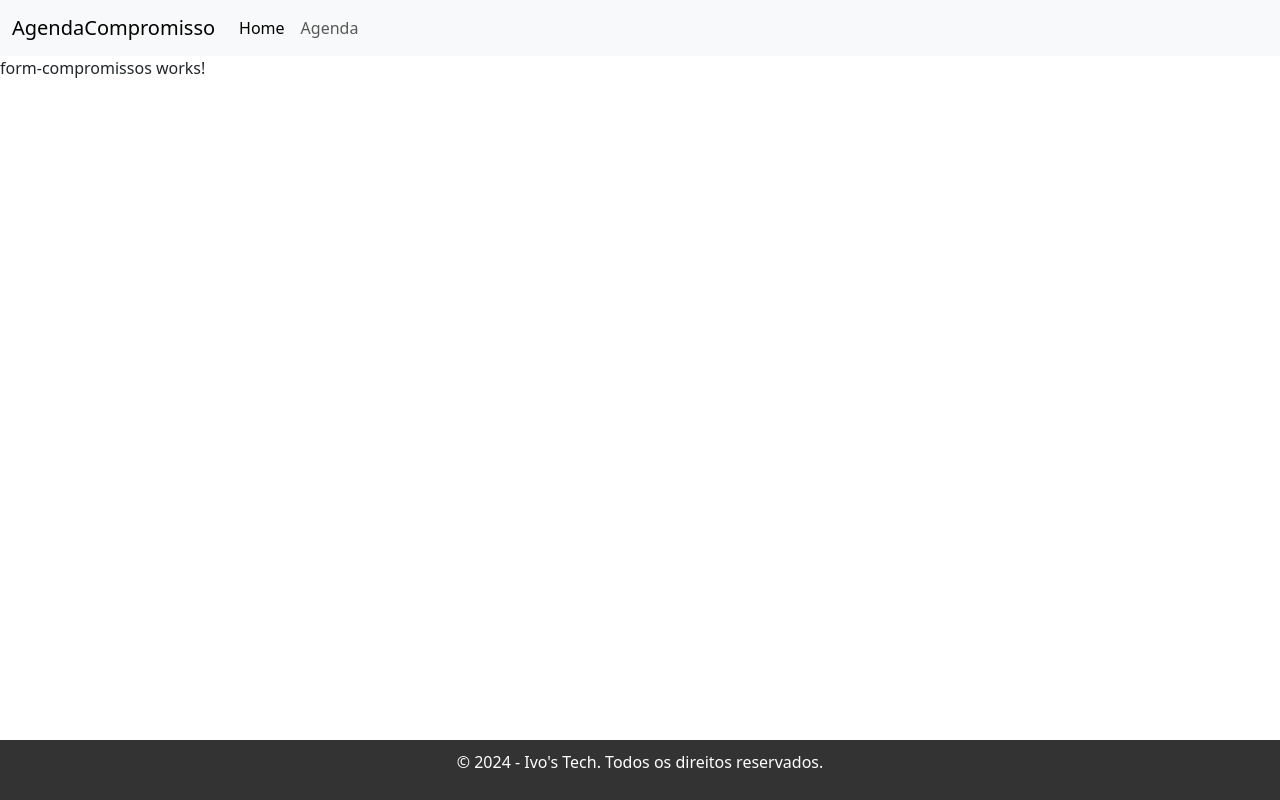
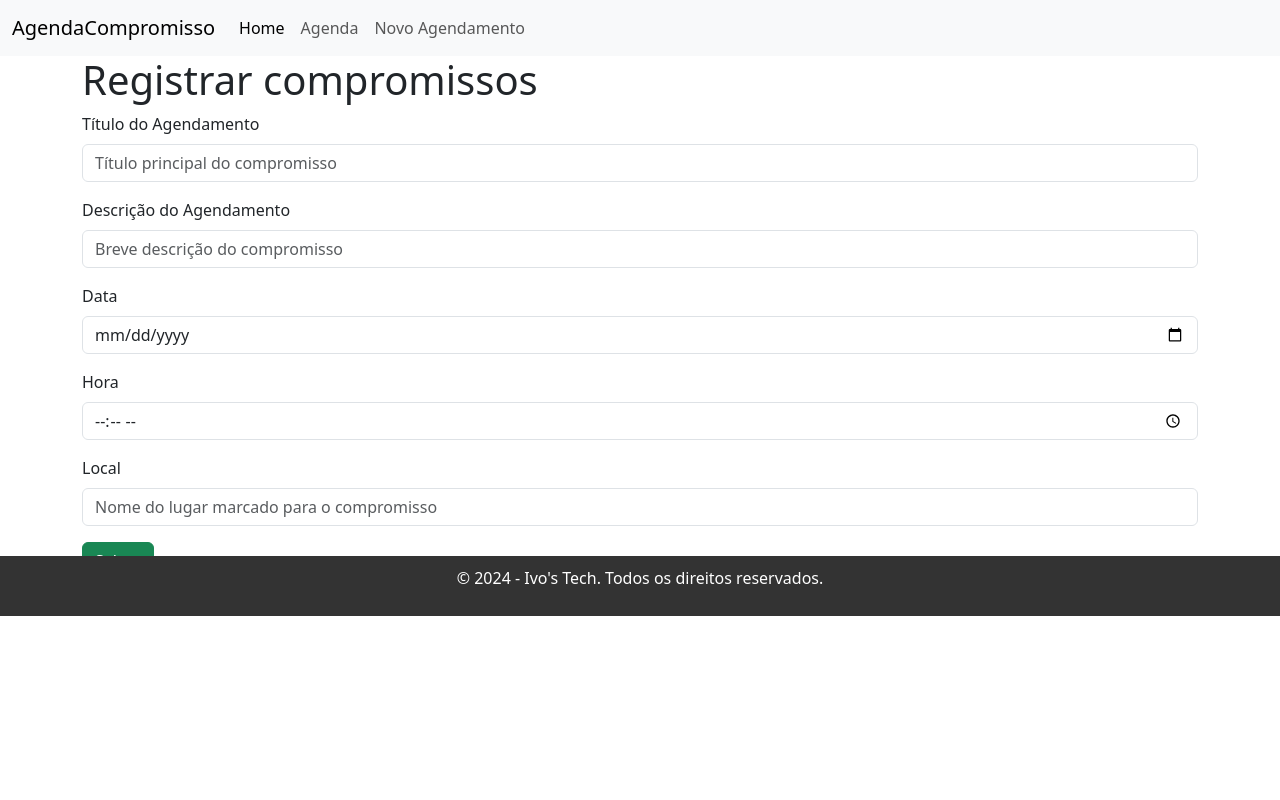
Before and after one commit to ivoosa7/ProjectFinalAngularFrontEnd, an Angular app: page /formcompromissos in a window 1280 px wide. Built offline with nearby package versions, Linux system fonts and the light colour scheme.

Commit message:
Segundo serviço criado método post, salvando novos compromissos em minha agenda

```diff
--- a/db.json
+++ b/db.json
@@ -7,6 +7,14 @@
       "data": "2024-11-20",
       "hora": "14:00",
       "local": "Escritório"
+    },
+    {
+      "id": 2,
+      "titulo": "Prova de Economia",
+      "descricao": "Prova nesta próxima segunda com o conteúdo passado na última aula sobre juros verticais",
+      "data": "2024-12-09",
+      "hora": "11:20",
+      "local": "Fatec Itu, Itu"
     }
   ]
 }
--- a/src/app/agenda.service.ts
+++ b/src/app/agenda.service.ts
@@ -18,5 +18,10 @@ export class AgendaService {
     return this.http.get<Agenda[]>(this.url);
   }
 
+  //2ª Função
+  addAgenda(agenda: Agenda): Observable<Agenda>{
+    return this.http.post<Agenda>(this.url, agenda);
+  }
+
 
 }
--- a/src/app/app.component.html
+++ b/src/app/app.component.html
@@ -1,3 +1,5 @@
 <app-nav-bar></app-nav-bar>
-<router-outlet></router-outlet>
+<main>
+    <router-outlet></router-outlet>
+</main>
 <app-footer></app-footer>
--- a/src/app/app.module.ts
+++ b/src/app/app.module.ts
@@ -10,6 +10,7 @@ import { FooterComponent } from './footer/footer.component';
 import { NavBarComponent } from './nav-bar/nav-bar.component';
 import { NgbModule } from '@ng-bootstrap/ng-bootstrap';
 import { HttpClientModule } from '@angular/common/http';
+import { ReactiveFormsModule } from '@angular/forms';
 
 @NgModule({
   declarations: [
@@ -24,7 +25,8 @@ import { HttpClientModule } from '@angular/common/http';
     BrowserModule,
     AppRoutingModule,
     NgbModule,
-    HttpClientModule
+    HttpClientModule,
+    ReactiveFormsModule
   ],
   providers: [
     provideClientHydration()
--- a/src/app/footer/footer.component.css
+++ b/src/app/footer/footer.component.css
@@ -1,5 +1,5 @@
 .footer {
-    position: fixed;
+    position: relative;
     bottom: 0;
     left: 0;
     width: 100%;
--- a/src/app/form-compromissos/form-compromissos.component.css
+++ b/src/app/form-compromissos/form-compromissos.component.css
@@ -0,0 +1,4 @@
+.container {
+    max-height: 500px; /* Defina a altura desejada */
+    overflow-y: auto; /* Adicione a barra de rolagem vertical */
+  }
--- a/src/app/form-compromissos/form-compromissos.component.html
+++ b/src/app/form-compromissos/form-compromissos.component.html
@@ -1 +1,51 @@
-<p>form-compromissos works!</p>
+<div class="container">
+    <h1>Registrar compromissos</h1>
+    <form [formGroup]="formGroupAgenda">
+        <div class="mb-3">
+            <label for="titulo" class="form-label">Título do Agendamento</label>
+            <input formControlName="titulo"
+            type="text"
+            class="form-control"
+            id="titulo"
+            placeholder="Título principal do compromisso"
+            required="Titulo">
+        </div>
+        <div class="mb-3">
+            <label for="descricao" class="form-label">Descrição do Agendamento</label>
+            <input formControlName="descricao"
+            type="text"
+            class="form-control"
+            id="descricao"
+            placeholder="Breve descrição do compromisso"
+            required="Descrição">
+        </div>
+        <div class="mb-3">
+            <label for="data" class="form-label">Data</label>
+            <input formControlName="data"
+            type="date"
+            class="form-control"
+            id="data"
+            placeholder="Data marcada para o compromisso"
+            required="Data">
+        </div>
+        <div class="mb-3">
+            <label for="hora" class="form-label">Hora</label>
+            <input formControlName="hora"
+            type="time"
+            class="form-control"
+            id="hota"
+            placeholder="Hora marcada para o compromisso"
+            required="Hora">
+        </div>
+        <div class="mb-3">
+            <label for="local" class="form-label">Local</label>
+            <input formControlName="local"
+            type="text"
+            class="form-control"
+            id="local"
+            placeholder="Nome do lugar marcado para o compromisso"
+            required="Local">
+        </div>
+    </form>
+    <button type="button" class="btn btn-success" (click)="salvarCompromisso()">Salvar</button>
+</div>
--- a/src/app/form-compromissos/form-compromissos.component.ts
+++ b/src/app/form-compromissos/form-compromissos.component.ts
@@ -1,4 +1,7 @@
 import { Component } from '@angular/core';
+import { AgendaService } from '../agenda.service';
+import { Router } from '@angular/router';
+import { FormBuilder, FormGroup } from '@angular/forms';
 
 @Component({
   selector: 'app-form-compromissos',
@@ -7,4 +10,24 @@ import { Component } from '@angular/core';
 })
 export class FormCompromissosComponent {
 
+  formGroupAgenda: FormGroup;
+
+  constructor(private service: AgendaService,
+              private router: Router,
+              private formBuilder: FormBuilder){
+    this.formGroupAgenda = formBuilder.group({
+      id:         [''],
+      titulo:     [''],
+      descricao:  [''],
+      data:       [''],
+      hora:       [''],
+      local:      ['']
+    })
+  }
+
+  salvarCompromisso(){
+    this.service.addAgenda(this.formGroupAgenda.value).subscribe({
+      next: () => this.router.navigate(['compromissos'])
+    })
+  }
 }
--- a/src/app/nav-bar/nav-bar.component.html
+++ b/src/app/nav-bar/nav-bar.component.html
@@ -12,6 +12,9 @@
           <li class="nav-item">
             <a class="nav-link" [routerLink]="['compromissos']">Agenda</a>
           </li>
+          <li class="nav-item">
+            <a class="nav-link" [routerLink]="['formcompromissos']">Novo Agendamento</a>
+          </li>
         </ul>
        </div>
     </div>
--- a/src/styles.css
+++ b/src/styles.css
@@ -1 +1,31 @@
-/* You can add global styles to this file, and also import other style files */
+
+html, body {
+    height: 100%; /* Garante que o conteúdo ocupe a altura total da tela */
+    margin: 0;
+    padding: 0;
+}
+
+body {
+    display: flex;
+    flex-direction: column;
+    min-height: 100vh; /* Altura mínima de 100% da tela */
+}
+
+main {
+    flex: 1; /* Faz o conteúdo ocupar o espaço restante da tela */
+    overflow-y: auto; /* Adiciona scroll no conteúdo */
+}
+
+.container {
+    max-height: 100%;
+    overflow-y: auto; /* Permite o scroll quando necessário */
+}
+
+.footer {
+    background-color: #333;
+    color: white;
+    text-align: center;
+    padding: 10px 0;
+    width: 100%;
+    position: relative;
+}
```
